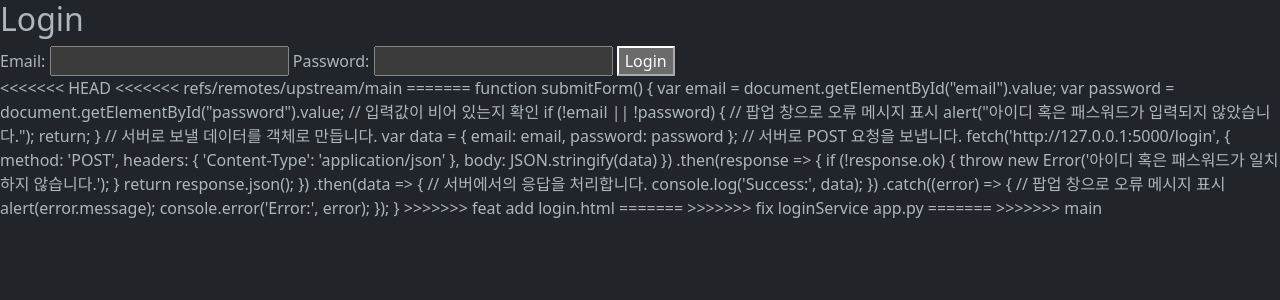
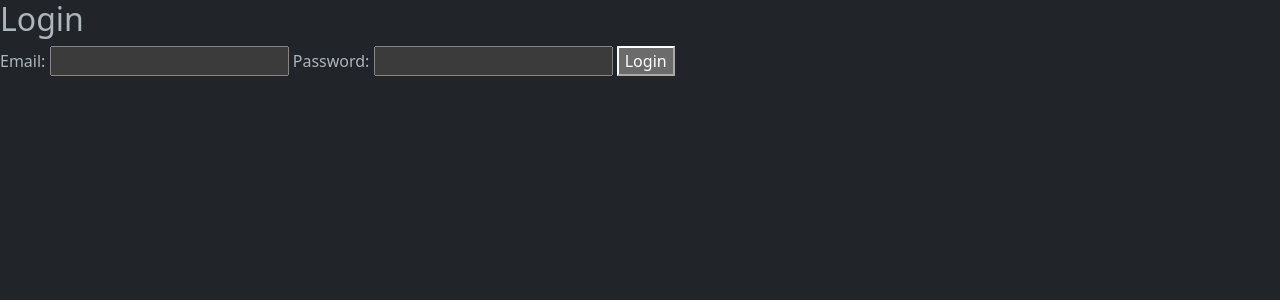
Before and after one commit to woo3145/growup-whale, a Flask app: page /login in a window 1280 px wide. Shown: the top 300 px of the page. Run offline with Flask 3, Linux system fonts and the light colour scheme; parts of the project's set-up code (start-up, migrations or seed data) failed here and were passed over.

Commit message:
fix login function
로그인 기능 버그수정 정상작동 테스트 완료

```diff
--- a/app.py
+++ b/app.py
@@ -9,9 +9,6 @@ from flask import Flask, render_template, request, redirect, url_for, jsonify, m
 from flask_sqlalchemy import SQLAlchemy
 from sqlalchemy import Column, Integer, String, Float, ForeignKey
 from sqlalchemy.orm import relationship
-from flask_bcrypt import Bcrypt
-from flask_jwt_extended import JWTManager, create_access_token, jwt_required, get_jwt_identity
-import secrets
 from flask_bcrypt import Bcrypt
 from flask_jwt_extended import JWTManager, create_access_token, jwt_required, get_jwt_identity
 import secrets
@@ -59,8 +56,6 @@ jwt = JWTManager(app)
 db = SQLAlchemy(app)
 bcrypt = Bcrypt(app)
 
-bcrypt = Bcrypt(app)
-
 
 
 class User(db.Model):
@@ -70,64 +65,35 @@ class User(db.Model):
     nickname = db.Column(db.String(100), nullable=False)
     starttime = db.Column(db.String(10000), nullable=False)
 
-#     whale_id = db.Column(db.Integer, db.ForeignKey("whale.id"))
-#     whale = relationship("whale", back_populates="user")
-#     study_type_level_id = db.Column(
-#         db.Integer, db.ForeignKey("studytypelevel.id"))
-#     study_type_level = relationship("studytypelevel", back_populates="user")
+    whale_id = db.Column(db.Integer, db.ForeignKey("whale.id"))
+    whale = relationship("whale", back_populates="user")
+    study_type_level_id = db.Column(
+        db.Integer, db.ForeignKey("studytypelevel.id"))
+    study_type_level = relationship("studytypelevel", back_populates="user")
 
 
-# class Whale(db.Model):
-#     id = db.Column(db.Integer, primary_key=True)
-#     level = db.Column(db.String(100), nullable=False)
-#     job = db.Column(db.String(100), nullable=False)
-#     exp = db.Column(db.String(100), nullable=False)
+class Whale(db.Model):
+    id = db.Column(db.Integer, primary_key=True)
+    level = db.Column(db.String(100), nullable=False)
+    job = db.Column(db.String(100), nullable=False)
+    exp = db.Column(db.String(100), nullable=False)
 
     user_id = db.Column(db.Integer, db.ForeignKey("user.id"))
 
 
-# class Whale(db.Model):
-#     id = db.Column(db.Integer, primary_key=True)
-#     level = db.Column(db.String(100), nullable=False)
-#     job = db.Column(db.String(100), nullable=False)
-#     exp = db.Column(db.String(100), nullable=False)
+class Studytypelevel(db.Model):
+    id = db.Column(db.Integer, primary_key=True)
+    blog_lv = db.Column(db.String(100), nullable=False)
+    argorithm_lv = db.Column(db.String(100), nullable=False)
+    main_lv = db.Column(db.String(100), nullable=False)
+    cs_lv = db.Column(db.String(100), nullable=False)
 
-#     user_id = db.Column(db.Integer, db.ForeignKey("user.id"))
-
-
-# class Studytypelevel(db.Model):
-#     id = db.Column(db.Integer, primary_key=True)
-#     blog_lv = db.Column(db.String(100), nullable=False)
-#     argorithm_lv = db.Column(db.String(100), nullable=False)
-#     main_lv = db.Column(db.String(100), nullable=False)
-#     cs_lv = db.Column(db.String(100), nullable=False)
-
-#     user_id = db.Column(db.Integer, db.ForeignKey("user.id"))
+    user_id = db.Column(db.Integer, db.ForeignKey("user.id"))
 
 
 with app.app_context():
     # 데이터베이스에 추가하기 전에 비밀번호를 bcrypt로 해시화 dddd
     db.create_all()
-
-    # 데이터베이스에 추가하기 전에 비밀번호를 bcrypt로 해시화 dddd
-    db.create_all()
-
-    db.drop_all()
-    db.create_all()
-    # 데이터베이스에 추가하기 전에 비밀번호를 bcrypt로 해시화
-    hashed_password = bcrypt.generate_password_hash('test1234').decode('utf-8')
-
-    # User 객체 생성 및 데이터베이스에 추가
-    new_user = User(email='test@test.com', password=hashed_password, nickname='TestUser', starttime='2023-01-01')
-    db.session.add(new_user)
-    db.session.commit()
-
-    # 데이터베이스에 추가하기 전에 비밀번호를 bcrypt로 해시화
-    db.create_all()
-
-    # 데이터베이스에 추가하기 전에 비밀번호를 bcrypt로 해시화 dddd
-    db.create_all()
-
 
 @app.route("/")
 def home():
--- a/templates/login.html
+++ b/templates/login.html
@@ -30,13 +30,6 @@
           </form>
 
           <script>
-<<<<<<< HEAD
-<<<<<<< refs/remotes/upstream/main
-<<<<<<< refs/remotes/upstream/main
-=======
->>>>>>> fix loginService app.py
-=======
->>>>>>> main
             function submitForm() {
                 var email = document.getElementById("email").value;
                 var password = document.getElementById("password").value;
@@ -63,11 +56,6 @@
                     body: JSON.stringify(data)
                 })
                 .then(response => {
-<<<<<<< HEAD
-<<<<<<< refs/remotes/upstream/main
-<<<<<<< refs/remotes/upstream/main
-=======
->>>>>>> main
                     return response.json();
                 })
                 .then(data => {
@@ -77,41 +65,7 @@
                     // 서버에서의 응답을 처리합니다.
                     console.log('Success:', data);
 
-<<<<<<< HEAD
-=======
-                  print(response)
-                    if (!response.ok) {
-                        throw new Error('아이디 혹은 패스워드가 일치하지 않습니다.');
-                    } else {
-                        // 실패한 경우 에러를 던짐
-                        throw new Error('서버 응답 실패');
-                   }
-=======
->>>>>>> fix login function
-                    return response.json();
-                })
-                .then(data => {
-                  if (!data.success) {
-                        throw new Error('아이디 혹은 패스워드가 일치하지 않습니다.');
-                    }
-                    // 서버에서의 응답을 처리합니다.
-                    console.log('Success:', data);
-<<<<<<< refs/remotes/upstream/main
-
-                    // 쿠키에 토큰 저장
->>>>>>> fix loginService app.py
                     document.cookie = 'access_token=' + data.access_token + '; Secure; HttpOnly';  // httponly 및 secure는 선택적인 보안 설정
-=======
-
-<<<<<<< refs/remotes/upstream/main
->>>>>>> fix login function
-
-=======
-                    document.cookie = 'access_token=' + data.access_token + '; Secure; HttpOnly';  // httponly 및 secure는 선택적인 보안 설정
->>>>>>> fix login function
-=======
-                    document.cookie = 'access_token=' + data.access_token + '; Secure; HttpOnly';  // httponly 및 secure는 선택적인 보안 설정
->>>>>>> main
 
                     // 이후 원하는 작업 수행 (예: 페이지 리디렉션)
 
@@ -126,56 +80,6 @@
                 });
             }
         </script>
-<<<<<<< HEAD
-<<<<<<< refs/remotes/upstream/main
-=======
-              function submitForm() {
-                  var email = document.getElementById("email").value;
-                  var password = document.getElementById("password").value;
-
-                  // 입력값이 비어 있는지 확인
-                  if (!email || !password) {
-                      // 팝업 창으로 오류 메시지 표시
-                      alert("아이디 혹은 패스워드가 입력되지 않았습니다.");
-                      return;
-                  }
-
-                  // 서버로 보낼 데이터를 객체로 만듭니다.
-                  var data = {
-                      email: email,
-                      password: password
-                  };
-
-                  // 서버로 POST 요청을 보냅니다.
-                  fetch('http://127.0.0.1:5000/login', {
-                      method: 'POST',
-                      headers: {
-                          'Content-Type': 'application/json'
-                      },
-                      body: JSON.stringify(data)
-                  })
-                  .then(response => {
-                      if (!response.ok) {
-                          throw new Error('아이디 혹은 패스워드가 일치하지 않습니다.');
-                      }
-                      return response.json();
-                  })
-                  .then(data => {
-                      // 서버에서의 응답을 처리합니다.
-                      console.log('Success:', data);
-                  })
-                  .catch((error) => {
-                      // 팝업 창으로 오류 메시지 표시
-                      alert(error.message);
-                      console.error('Error:', error);
-                  });
-              }
-          </script>
->>>>>>> feat add login.html
-=======
->>>>>>> fix loginService app.py
-=======
->>>>>>> main
       </body>
 
     <script
```
Also changed, not shown: services/loginService.py (+0 -57 lines).
